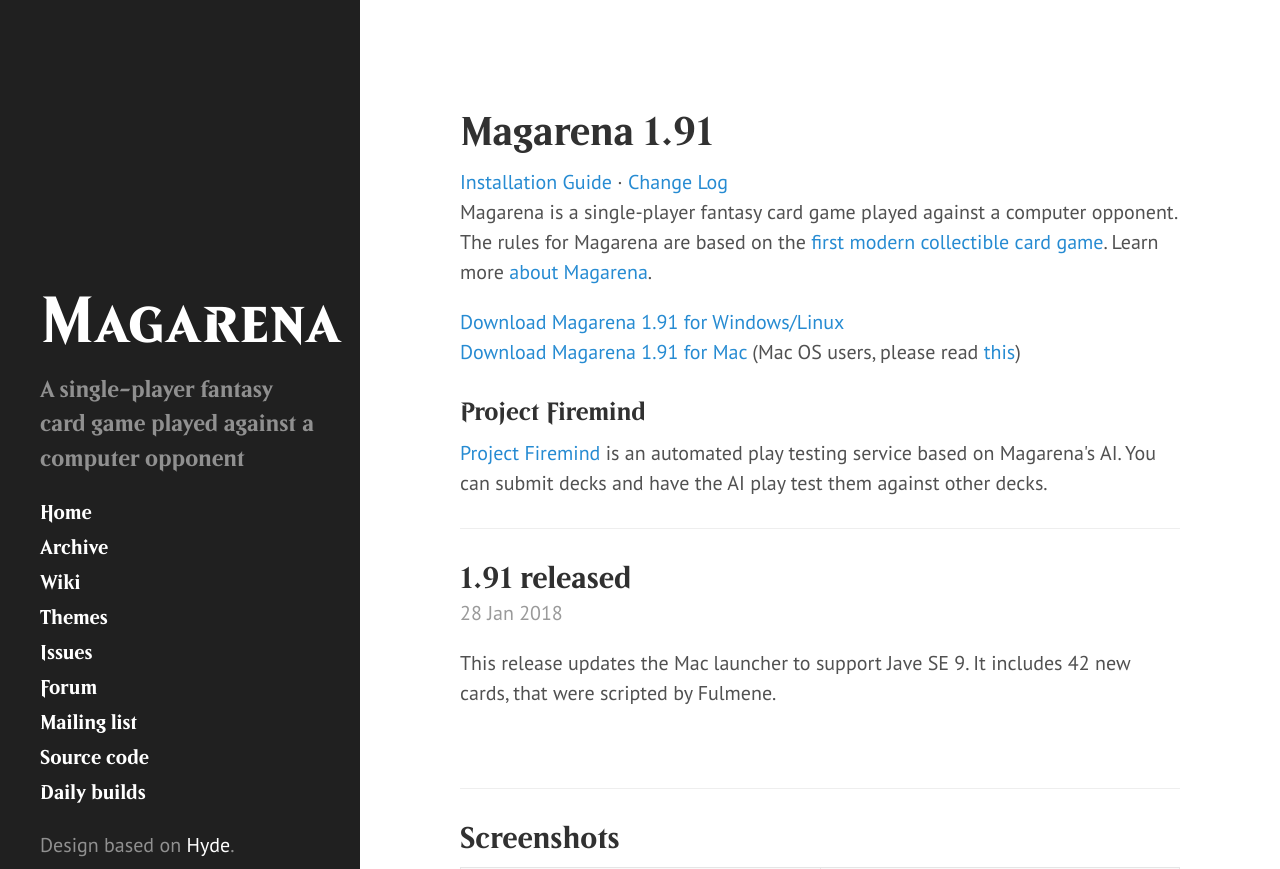
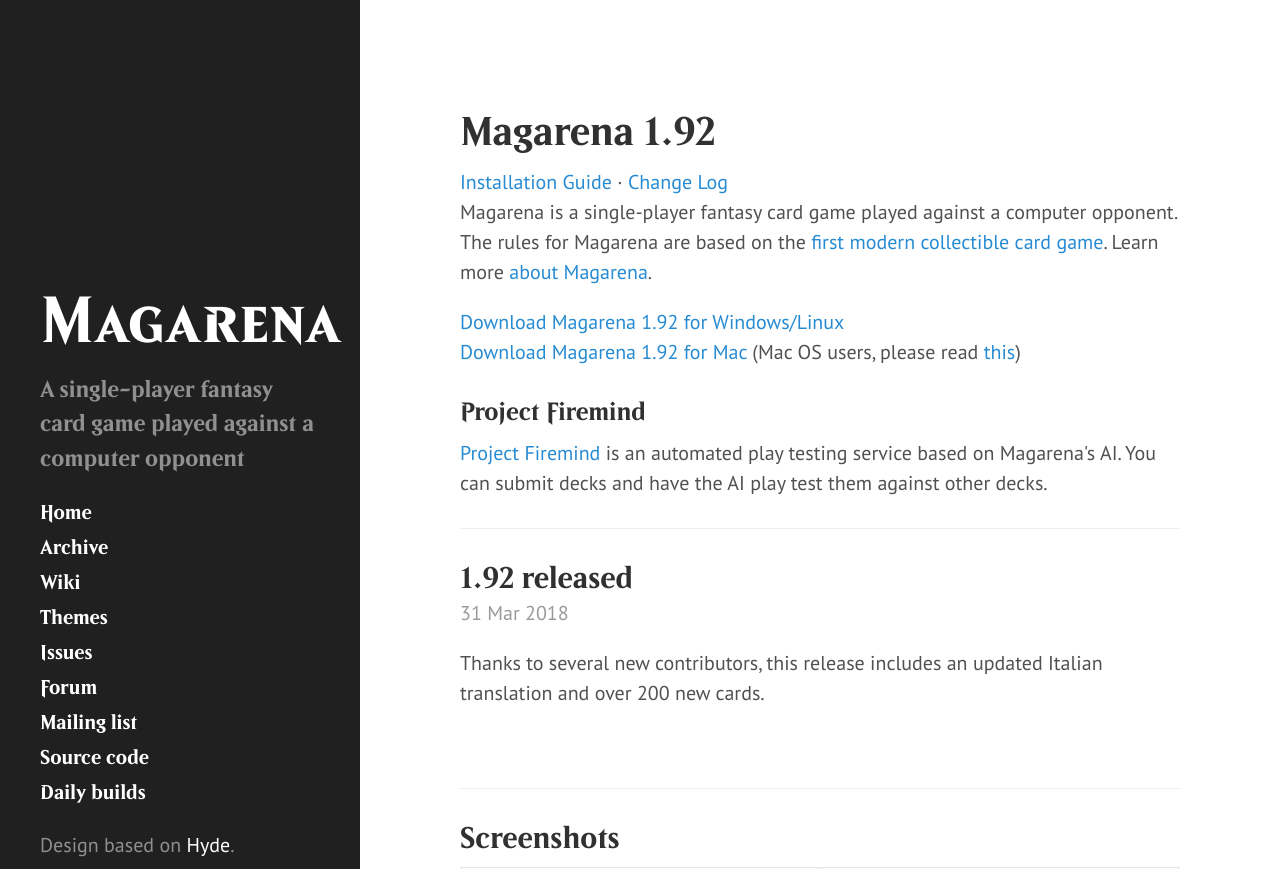
Before and after one commit to magarena/magarena.github.io, a Jekyll site: the page built from index.html, in a window 1280 px wide and 900 px high, cut to the strip 0-869 px from the top of the window. Built offline with Jekyll 4.4.1, drawn with Linux system fonts in a browser that asks for light colours; the list of posts is cut into pages by our own code.

Commit message:
release post for 1.92

```diff
--- a/_config.yml
+++ b/_config.yml
@@ -20,7 +20,7 @@
 paginate:         1
 
 # Custom vars
-version:          '1.91'
+version:          '1.92'
 
 github:
   repo:           //github.com/magarena/magarena
--- /dev/null
+++ b/_posts/2018-03-31-1-92-released.md
@@ -0,0 +1,7 @@
+---
+layout: post
+title: "1.92 released"
+---
+
+Thanks to several new contributors, this release includes an updated Italian
+translation and over 200 new cards.
```
